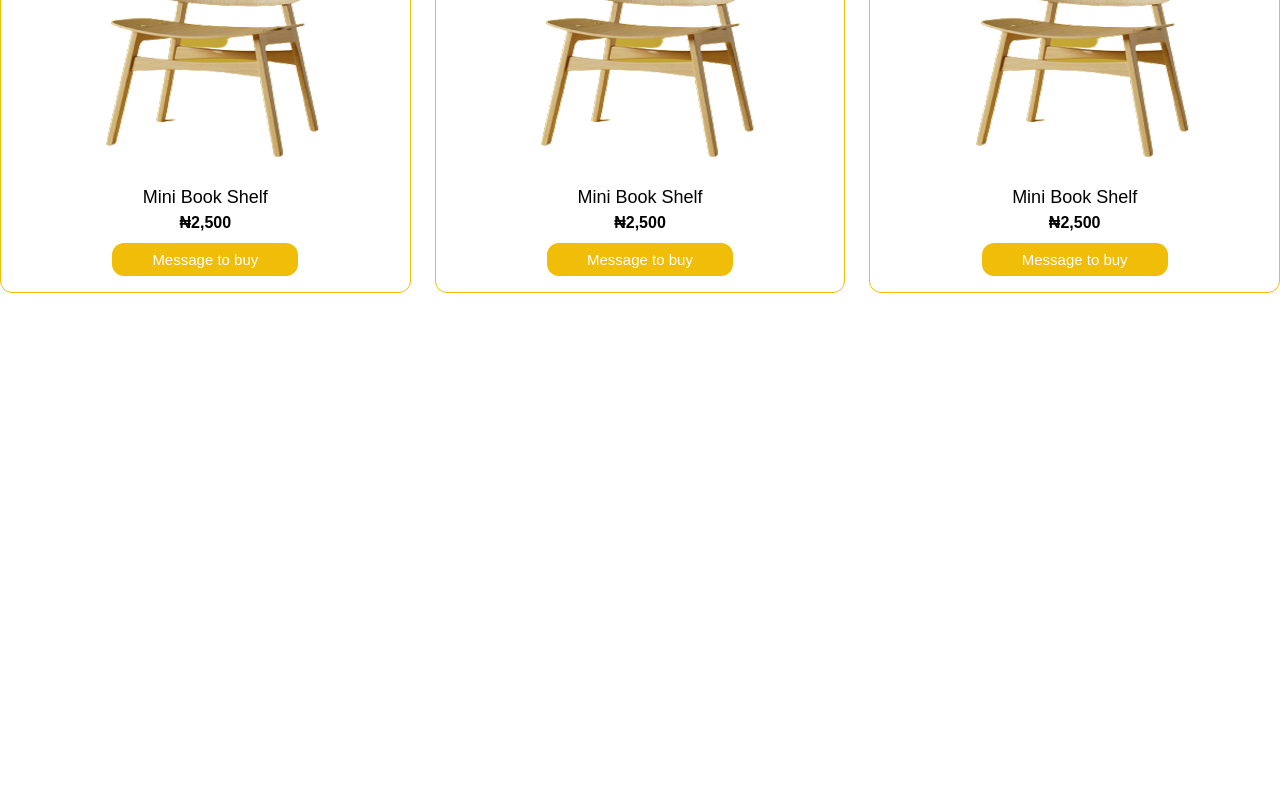
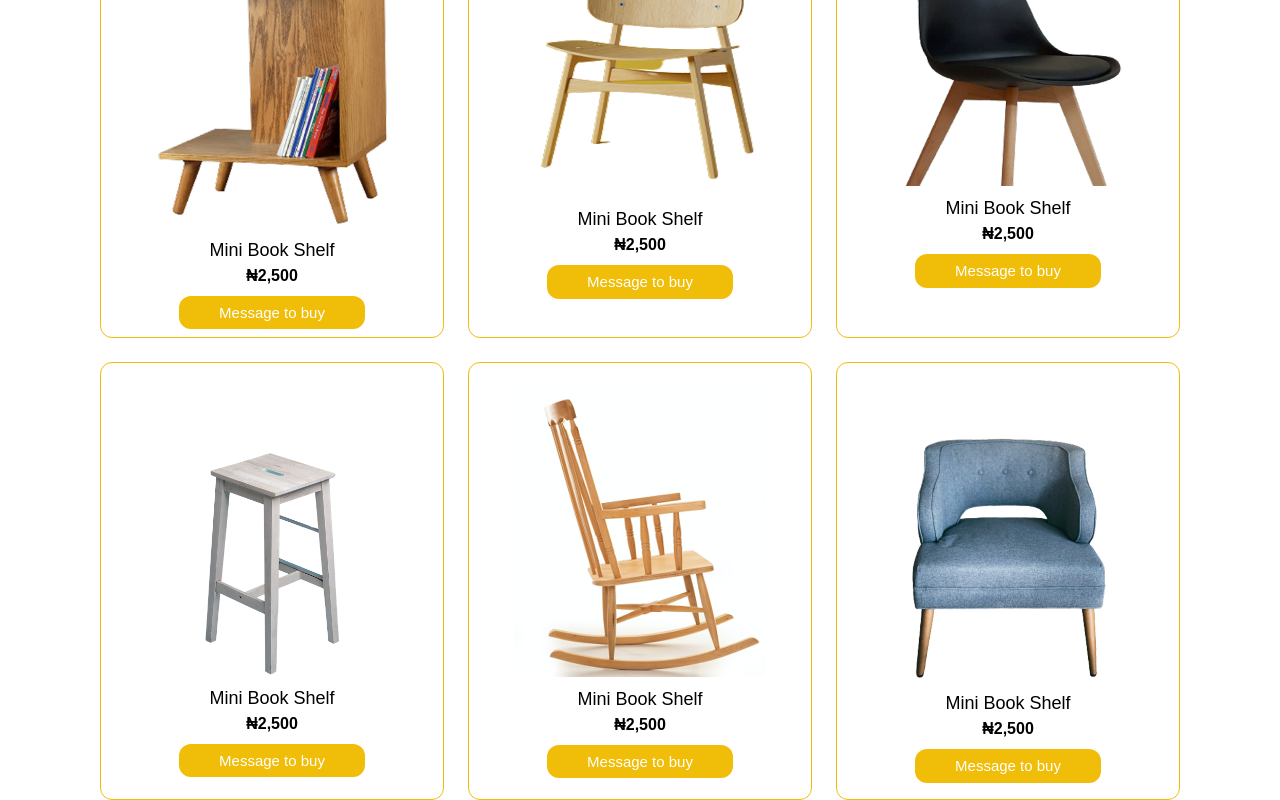
Before and after one commit to Bida3443/Forest-products, a Next.js app: page / in a window 1280 px wide. Shown: the part 2097-2897 px from the top of the page. Before the commit the page ends 2615 px from the top, so only its background shows below. Built offline with nearby package versions, Linux system fonts and the light colour scheme.

Commit message:
forest products

```diff
--- a/src/components/Section3/Section3.tsx
+++ b/src/components/Section3/Section3.tsx
@@ -1,13 +1,18 @@
 
 import Image from "next/image"
 import Mini from "../../../public/chair2.png";
+import Minibook from "../../../public/Minibookshelf.png";
+import rocking from "../../../public/rocking.png";
+import tripod from "../../../public/tripodchair.png";
+import stool from "../../../public/carribean.png";
+import foam from "../../../public/foamchair.png";
 
 
 export default function OurProducts (){
     return(
-        <section className="bg-white pt-20  h-screen ">
-            <div className="    overflow-hidden">
-                <div className="flex justify-between mb-10 px-25">
+        <section className="bg-white pt-20  min-h-screen ">
+            <div className="  overflow-hidden">
+                <div className="flex justify-between mb-10 lg:px-25 px-2">
                     <h1 className="text-black font-bold">OUR PRODUCTS</h1>
                       <a
   href="/services"
@@ -25,14 +30,14 @@ export default function OurProducts (){
 </a>
                 </div>
 
-<div className="grid grid-cols-1 md:grid-cols-2 lg:grid-cols-3 gap-4 md:gap-6 px-25 md:px-6 lg:px-0">
+<div className="grid grid-cols-1 md:grid-cols-2 lg:grid-cols-3 gap-4 md:gap-6 px-25 md:px-6 lg:px-25">
 
-  <div className="flex flex-col items-center justify-center rounded-xl border border-[#F0BD09] p-3 md:p-4">
+  <div className="flex flex-col items-center justify-center rounded-xl border border-[#F0BD09] p-3 md:p-2">
 
     <Image
-      src={Mini}
+      src={Minibook}
       alt="Bookshelf"
-      className="w-full h-auto max-w-[150px] md:max-w-[200px] lg:max-w-[250px]"
+      className="w-full h-auto max-w-37.5 md:max-w-50 lg:max-w-62.5"
     />
 
     <h2 className="text-black text-sm md:text-base lg:text-lg text-center mt-2">
@@ -74,7 +79,7 @@ export default function OurProducts (){
   <div className="flex flex-col items-center justify-center rounded-xl border border-[#F0BD09] p-3 md:p-4">
 
     <Image
-      src={Mini}
+      src={tripod}
       alt="Bookshelf"
       className="w-full h-auto max-w-[150px] md:max-w-[200px] lg:max-w-[250px]"
     />
@@ -92,6 +97,73 @@ export default function OurProducts (){
     </button>
   </div>
 
+  <div className="flex flex-col items-center justify-center rounded-xl border border-[#F0BD09] p-3 md:p-4">
+
+    <Image
+      src={stool}
+      alt="Bookshelf"
+      className="w-full h-auto max-w-[150px] md:max-w-[200px] lg:max-w-[250px]"
+    />
+
+    <h2 className="text-black text-sm md:text-base lg:text-lg text-center mt-2">
+      Mini Book Shelf
+    </h2>
+
+    <p className="text-black font-bold text-sm md:text-base">
+      ₦2,500
+    </p>
+
+    <button className="bg-[#F0BD09] text-white text-xs md:text-sm lg:text-[15px] px-8 md:px-10 py-1.5 rounded-xl mt-2 w-full md:w-auto">
+      Message to buy
+    </button>
+  </div>
+
+
+  <div className="flex flex-col items-center justify-center rounded-xl border border-[#F0BD09] p-3 md:p-4">
+
+    <Image
+      src={rocking}
+      alt="Bookshelf"
+      className="w-full h-auto max-w-[150px] md:max-w-[200px] lg:max-w-[250px]"
+    />
+
+    <h2 className="text-black text-sm md:text-base lg:text-lg text-center mt-2">
+      Mini Book Shelf
+    </h2>
+
+    <p className="text-black font-bold text-sm md:text-base">
+      ₦2,500
+    </p>
+
+    <button className="bg-[#F0BD09] text-white text-xs md:text-sm lg:text-[15px] px-8 md:px-10 py-1.5 rounded-xl mt-2 w-full md:w-auto">
+      Message to buy
+    </button>
+  </div>
+
+
+<div className="flex flex-col items-center justify-center rounded-xl border border-[#F0BD09] p-3 md:p-4">
+
+    <Image
+      src={foam}
+      alt="Bookshelf"
+      className="w-full h-auto max-w-[150px] md:max-w-[200px] lg:max-w-[250px]"
+    />
+
+    <h2 className="text-black text-sm md:text-base lg:text-lg text-center mt-2">
+      Mini Book Shelf
+    </h2>
+
+    <p className="text-black font-bold text-sm md:text-base">
+      ₦2,500
+    </p>
+
+    <button className="bg-[#F0BD09] text-white text-xs md:text-sm lg:text-[15px] px-8 md:px-10 py-1.5 rounded-xl mt-2 w-full md:w-auto">
+      Message to buy
+    </button>
+  </div>
+
+
+
   {/* Repeat for others */}
 
 </div>
```
